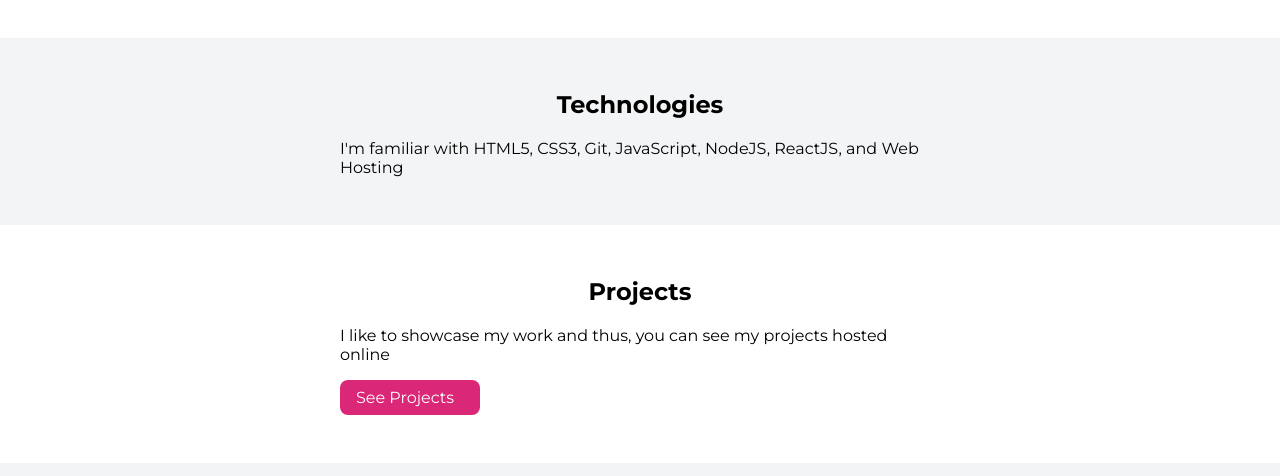
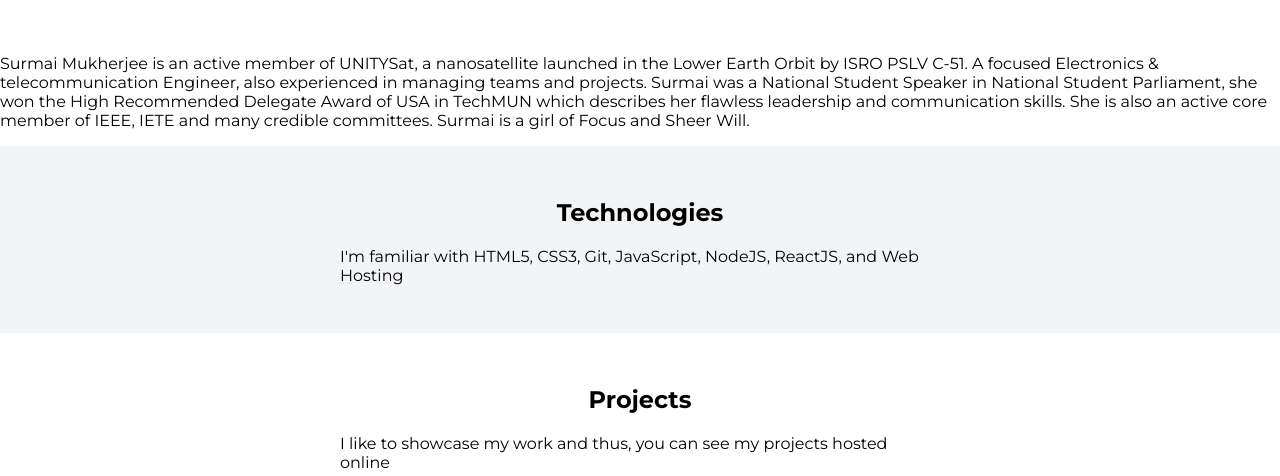
Before and after one commit to surmaimukherjee/portfolio-surmai-mukherjee, a plain HTML site: page index.html in a window 1280 px wide. Shown: the part 624-1100 px from the top of the page. Drawn offline with Linux system fonts and the light colour scheme.

Commit message:
Update index.html

```diff
--- a/index.html
+++ b/index.html
@@ -26,6 +26,15 @@
         <img class="surmai-img" src="images/surmai.png" />
         <h1 class="surmai-heading">Surmai Mukherjee the <span class="heading-inverted"> web developer</span></h1>
     </header>
+
+    <p>Surmai Mukherjee is an active member of UNITYSat, a nanosatellite launched in the Lower Earth Orbit by ISRO PSLV C-51.
+         A focused Electronics & telecommunication Engineer, also experienced in managing teams and projects.
+
+        Surmai was a National Student Speaker in National Student Parliament, she won the High Recommended Delegate Award of USA in TechMUN which describes her flawless leadership and communication skills. She is also an active core member of IEEE, IETE and many credible committees.
+
+
+
+        Surmai is a girl of Focus and Sheer Will.</p>
 
     <section class="section ow">
         <div class="container container-center">
```
